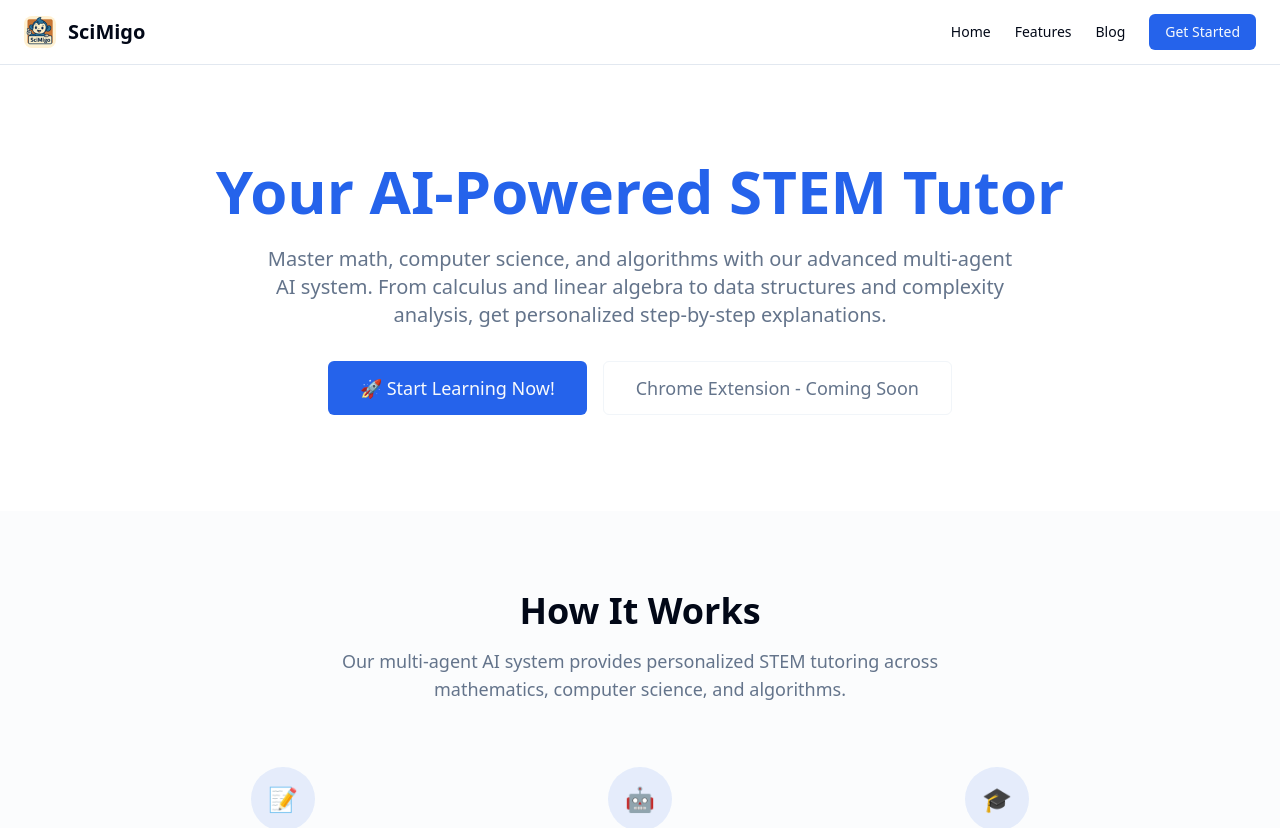
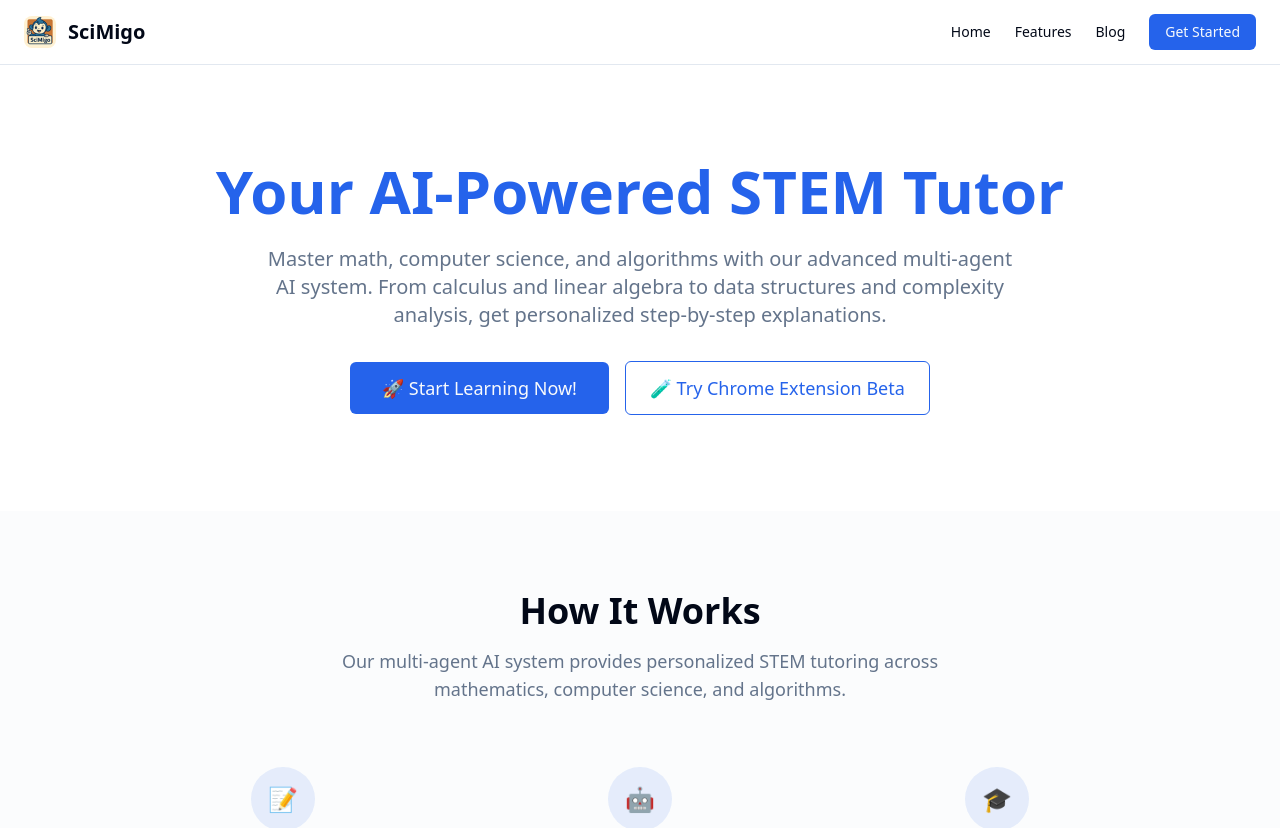
Before and after one commit to thinkinginmath/scimigo-www, a Next.js app: page / in a window 1280 px wide. Shown: the top 828 px of the page. Built offline with nearby package versions, Linux system fonts and the light colour scheme.

Commit message:
checkpoint for beta chrome extension

```diff
--- a/pages/_app.js
+++ b/pages/_app.js
@@ -2,6 +2,7 @@ import '../styles/globals.css';
 import { useRouter } from 'next/router';
 import { useEffect } from 'react';
 import { pageview } from '../lib/gtag';
+import Head from 'next/head';
 
 function MyApp({ Component, pageProps }) {
   const router = useRouter();
@@ -17,7 +18,14 @@ function MyApp({ Component, pageProps }) {
     };
   }, [router.events]);
 
-  return <Component {...pageProps} />;
+  return (
+    <>
+      <Head>
+        <meta name="viewport" content="width=device-width, initial-scale=1" />
+      </Head>
+      <Component {...pageProps} />
+    </>
+  );
 }
 
 export default MyApp;
--- a/pages/_document.js
+++ b/pages/_document.js
@@ -5,7 +5,6 @@ export default function Document() {
     <Html lang="en">
       <Head>
         <meta charSet="UTF-8" />
-        <meta name="viewport" content="width=device-width, initial-scale=1" />
         <meta
           name="description"
           content="SciMigo: Advanced AI-powered STEM tutor helping students master mathematics, computer science, algorithms, and more. Get personalized step-by-step explanations for high school and college level subjects."
--- a/pages/index.js
+++ b/pages/index.js
@@ -18,7 +18,7 @@ export default function Home() {
               Master math, computer science, and algorithms with our advanced multi-agent AI system.
               From calculus and linear algebra to data structures and complexity analysis, get personalized step-by-step explanations.
             </p>
-            <div className="flex flex-col sm:flex-row gap-4 justify-center">
+            <div className="flex flex-col sm:flex-row gap-4 justify-center items-center">
               <a
                 href="https://app.scimigo.com/"
                 target="_blank"
@@ -36,9 +36,21 @@ export default function Home() {
               >
                 🚀 Start Learning Now!
               </a>
-              <div className="inline-flex items-center justify-center px-8 py-3 text-lg font-medium rounded-md border border-muted text-muted-foreground">
-                Chrome Extension - Coming Soon
-              </div>
+              <a
+                href="/chrome-extension-beta"
+                className="inline-flex items-center justify-center px-6 py-3 text-lg font-medium rounded-md border border-primary text-primary hover:bg-primary/10 transition-colors"
+                onClick={() => {
+                  if (typeof gtag !== 'undefined') {
+                    gtag('event', 'click_extension_beta', {
+                      event_category: 'engagement',
+                      event_label: 'hero_chrome_extension',
+                      value: 1
+                    });
+                  }
+                }}
+              >
+                🧪 Try Chrome Extension Beta
+              </a>
             </div>
           </div>
         </section>
```
Also changed, not shown: 1 other file (tests, documents, lock files or other folders).
